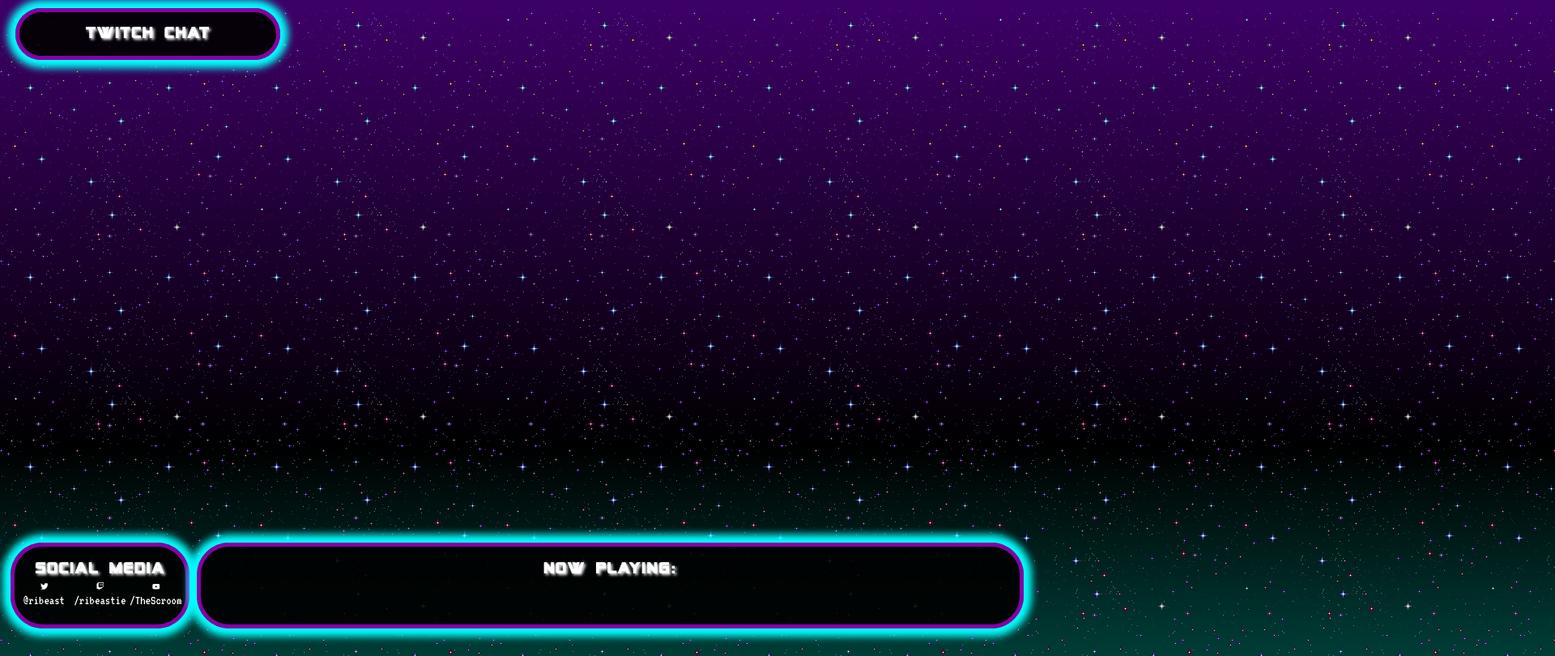
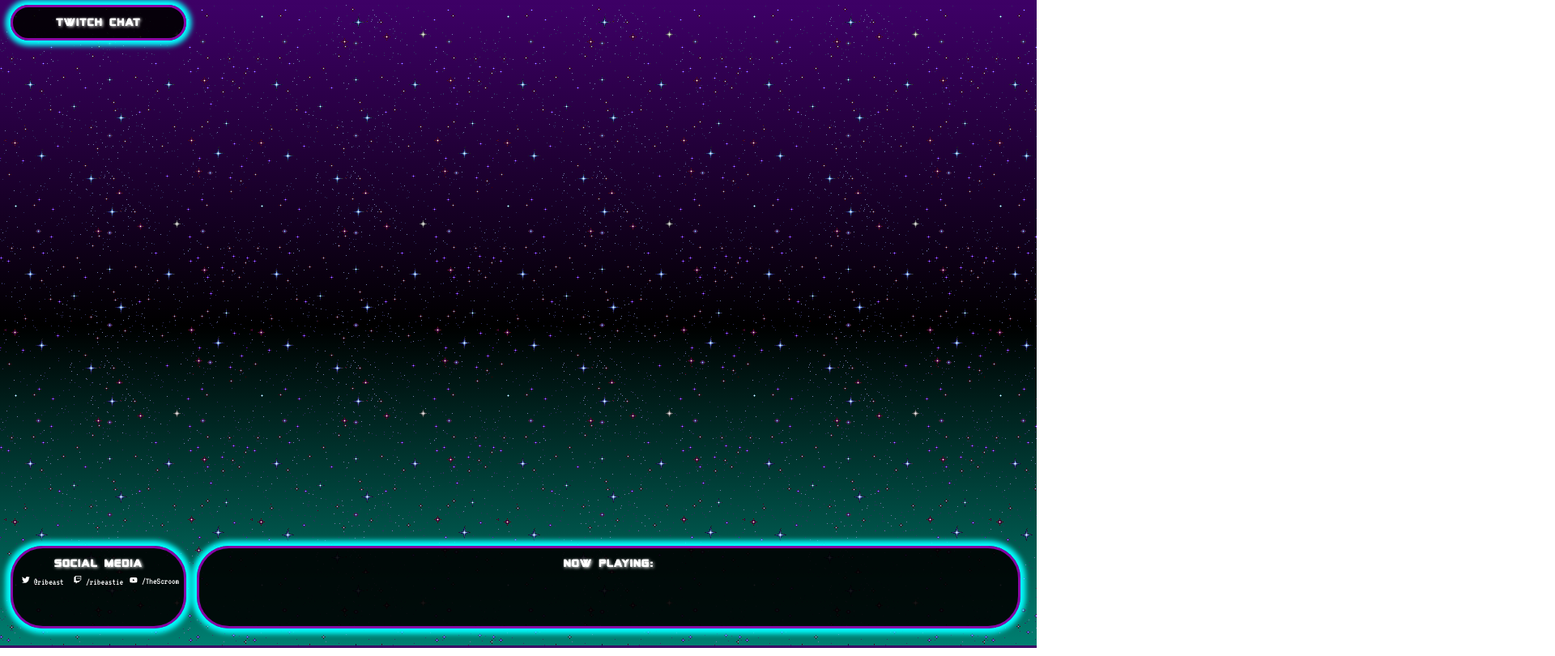
Before and after one commit to rianlmci/rianlmci.github.io, a plain HTML site: page twitch-layout/index.html in a window 1280 px wide. Shown: the top 810 px of the page at 81% size, 1920 px wide, since content can reach past the window. Drawn offline with Linux system fonts and the light colour scheme.

Commit message:
Update style.css
More scalability tweaking

```diff
--- a/twitch-layout/css/style.css
+++ b/twitch-layout/css/style.css
@@ -16,13 +16,15 @@
 h1, h2, h3, h4, strong{
 	font-family: AlienEncounters;
 	color: #FFF;
-	letter-spacing: 2px;
-	text-shadow: 2px 2px 3.5px white;
+	letter-spacing: 0.1vw;
+  font-size: 1vw;
+	text-shadow: 0.1vw 0.1vw 0.3vw white;
 }
 
 p, em, li, a{
   font-family: 'VT323', monospace;
   color: #FFF;
+  font-size: 0.9vw;
   width: 90%;
 }
 
@@ -30,10 +32,6 @@ p, em, li, a{
 body, html {
 margin: 0;
 padding: 0;
-min-width: 1920px;
-min-height: 1080px;
-max-width: 1920px;
-max-height: 1080px;
 background: linear-gradient(180deg, rgba(153,0,255,1) -75%, rgba(0,0,0,1) 50%, rgba(0,190,169,1) 125%);
 background-size: cover;
 }
@@ -41,20 +39,19 @@ background-size: cover;
 .twitch-layout-blueprint {
 background-image: url("../img/glitter-three.gif");
 background-repeat: repeat;
-min-width: 100vw;
-min-height: 100vh;
+min-height: 98.8vh;
 }
 
 .chat-container, .media-container, .song-container, .video-container{
 border-style: solid;
-border-width: 5px;
+border-width: 0.3vw;
 border-color: #8601a4;
 border-radius: 40px;
 background-color: rgba(0, 0, 0, 0.9);
 text-align: center;
 box-shadow:
 0px 0px
-10px 10px #02ffff;
+0.5vw 0.5vw #02ffff;
 }
 
 .chat-container {
```
